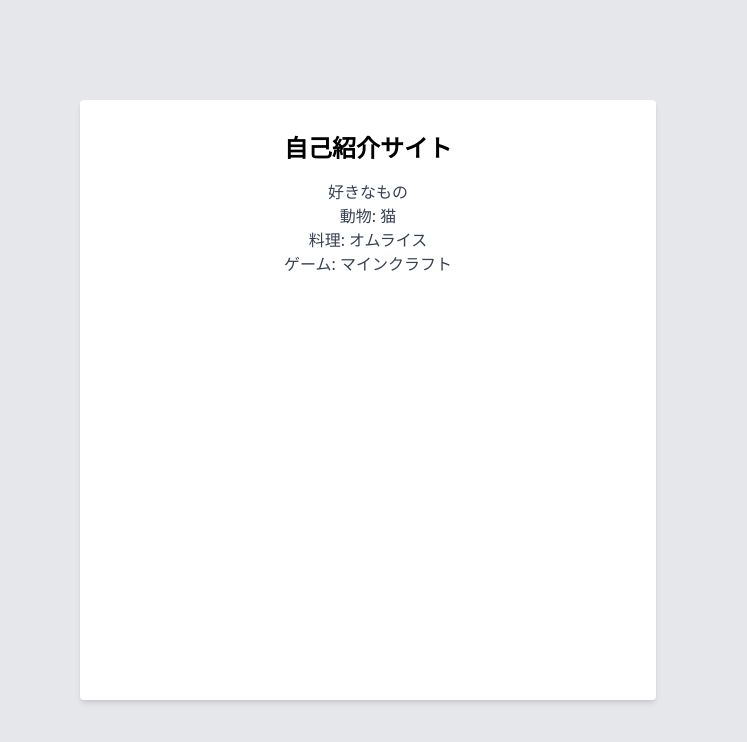
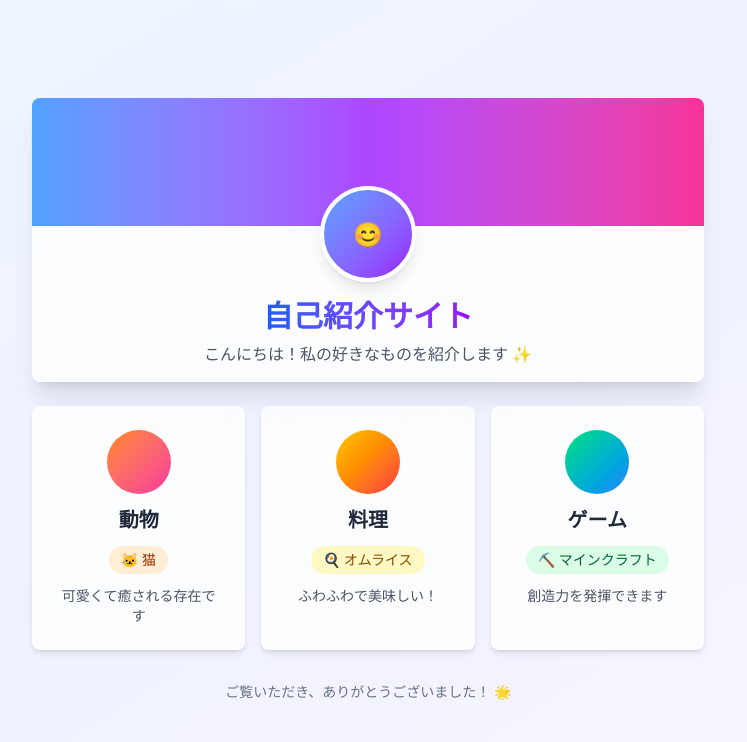
Before and after one commit to ko357255/react-ssr-test, a React (Vite) app: page /profile in a window 1280 px wide. Shown: the top 742 px of the page, without its empty margins (272-1019 px from the left). Built offline with nearby package versions, Linux system fonts and the light colour scheme.

Commit message:
ルーティングと作成し、プロフィール画面を作成

```diff
--- a/src/App.tsx
+++ b/src/App.tsx
@@ -1,26 +1,14 @@
+import { Route, Routes } from 'react-router-dom';
 import './App.css';
+import MyProfile from '@/page/MyProfile';
+import Profile from '@/page/Profile';
 
 function App() {
   return (
-    // w-screen: 幅をウィンドウいっぱい h-screen: 高さをウィンドウいっぱい
-    // w-full/h-full: 親要素に対して100%
-    // flex justify-center items-center: 中央揃え
-    <div className="App w-screen h-screen flex justify-center items-center bg-gray-200">
-      {
-        // max-w-sm: 小さめの横幅
-        // max-w-md: 中サイズ
-        // max-w-lg: 大サイズ
-        // max-w-xl: さらに大サイズ
-        // w-full: ↑と併用するとそのサイズで最大まで広げ、コンテンツによって狭まらない
-      }
-      <div className="main-content bg-white p-8 rounded shadow-md text-center max-w-xl min-h-[600px] w-full">
-        <h1 className="text-2xl font-bold mb-4">自己紹介サイト</h1>
-        <p className="text-gray-700">好きなもの</p>
-        <p className="text-gray-700">動物: 猫</p>
-        <p className="text-gray-700">料理: オムライス</p>
-        <p className="text-gray-700">ゲーム: マインクラフト</p>
-      </div>
-    </div>
+    <Routes>
+      <Route path='/' element={<MyProfile />}/>
+      <Route path='/profile' element={<Profile />}/>
+    </Routes>
   );
 }
 
--- a/src/main.tsx
+++ b/src/main.tsx
@@ -2,9 +2,12 @@ import { StrictMode } from 'react';
 import { createRoot } from 'react-dom/client';
 import './index.css';
 import App from './App.tsx';
+import { BrowserRouter } from 'react-router-dom';
 
 createRoot(document.getElementById('root')!).render(
   <StrictMode>
-    <App />
+    <BrowserRouter>
+      <App />
+    </BrowserRouter>
   </StrictMode>,
 );
--- /dev/null
+++ b/src/page/MyProfile.tsx
@@ -0,0 +1,25 @@
+const MyProfile = () => {
+  return (
+    // w-screen: 幅をウィンドウいっぱい h-screen: 高さをウィンドウいっぱい
+    // w-full/h-full: 親要素に対して100%
+    // flex justify-center items-center: 中央揃え
+    <div className="App w-screen h-screen flex justify-center items-center bg-gray-200">
+      {
+        // max-w-sm: 小さめの横幅
+        // max-w-md: 中サイズ
+        // max-w-lg: 大サイズ
+        // max-w-xl: さらに大サイズ
+        // w-full: ↑と併用するとそのサイズで最大まで広げ、コンテンツによって狭まらない
+      }
+      <div className="main-content bg-white p-8 rounded shadow-md text-center max-w-xl min-h-[600px] w-full">
+        <h1 className="text-2xl font-bold mb-4">自己紹介サイト</h1>
+        <p className="text-gray-700">好きなもの</p>
+        <p className="text-gray-700">動物: 猫</p>
+        <p className="text-gray-700">料理: オムライス</p>
+        <p className="text-gray-700">ゲーム: マインクラフト</p>
+      </div>
+    </div>
+  );
+};
+
+export default MyProfile;
--- a/src/page/profile.tsx
+++ b/src/page/profile.tsx
@@ -1,5 +1,3 @@
-import './App.css';
-
 const Profile = () => {
   return (
     <div className="min-h-screen bg-gradient-to-br from-blue-50 via-indigo-50 to-purple-50 flex items-center justify-center p-4">
```
